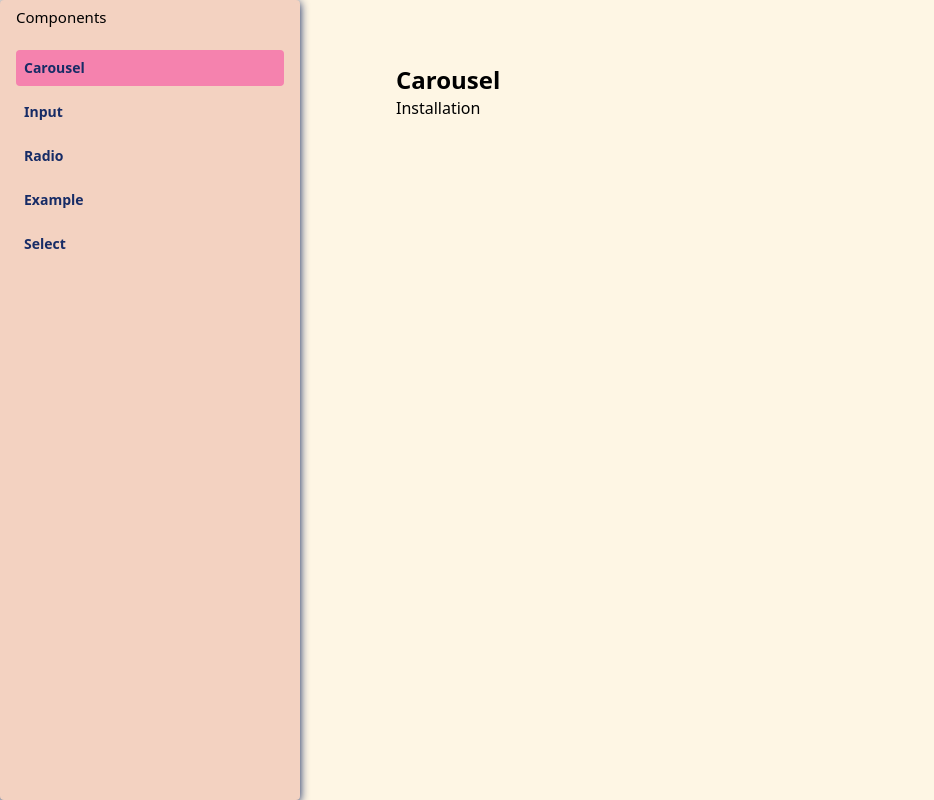
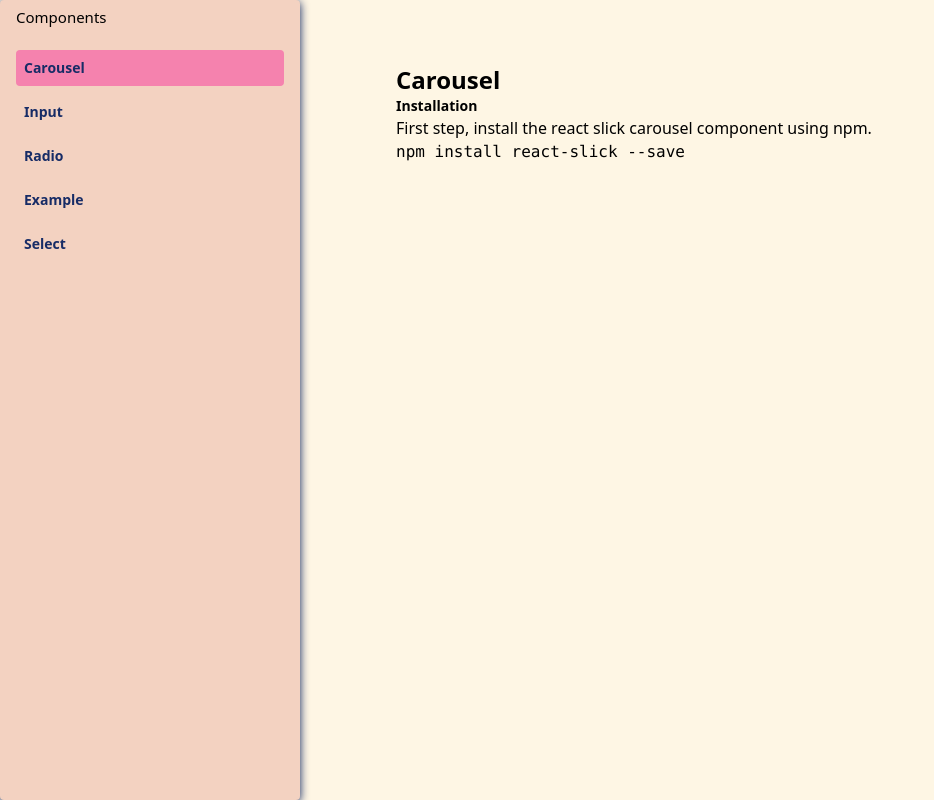
Before and after one commit to jimspags/radix-rhf, a Gatsby site: page /components/Carousel in a window 1280 px wide. Shown: the whole page, without its empty margins (0-934 px from the left). Built offline with nearby package versions, Linux system fonts and the light colour scheme; Gatsby itself is replaced by a stand-in of ours; some packages are replaced by stand-ins of ours; code samples lack their colours.

Commit message:
Update Component “carousel”

````diff
--- a/src/markdowns/components/carousel.md
+++ b/src/markdowns/components/carousel.md
@@ -3,4 +3,10 @@ templateKey: components
 title: Carousel
 path: Carousel
 ---
-I﻿nstallation
+## I﻿nstallation
+
+F﻿irst step, install the react slick carousel component using npm.
+
+```
+npm install react-slick --save
+```
````
